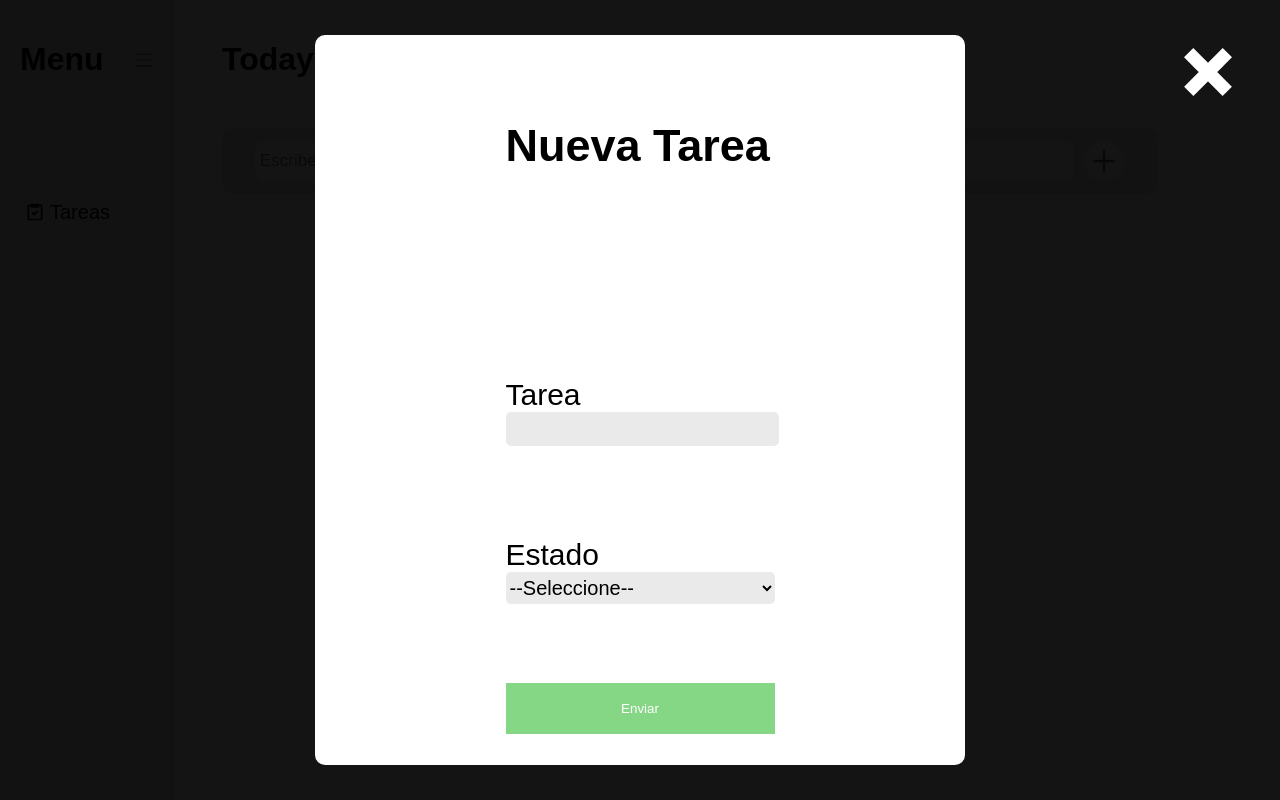
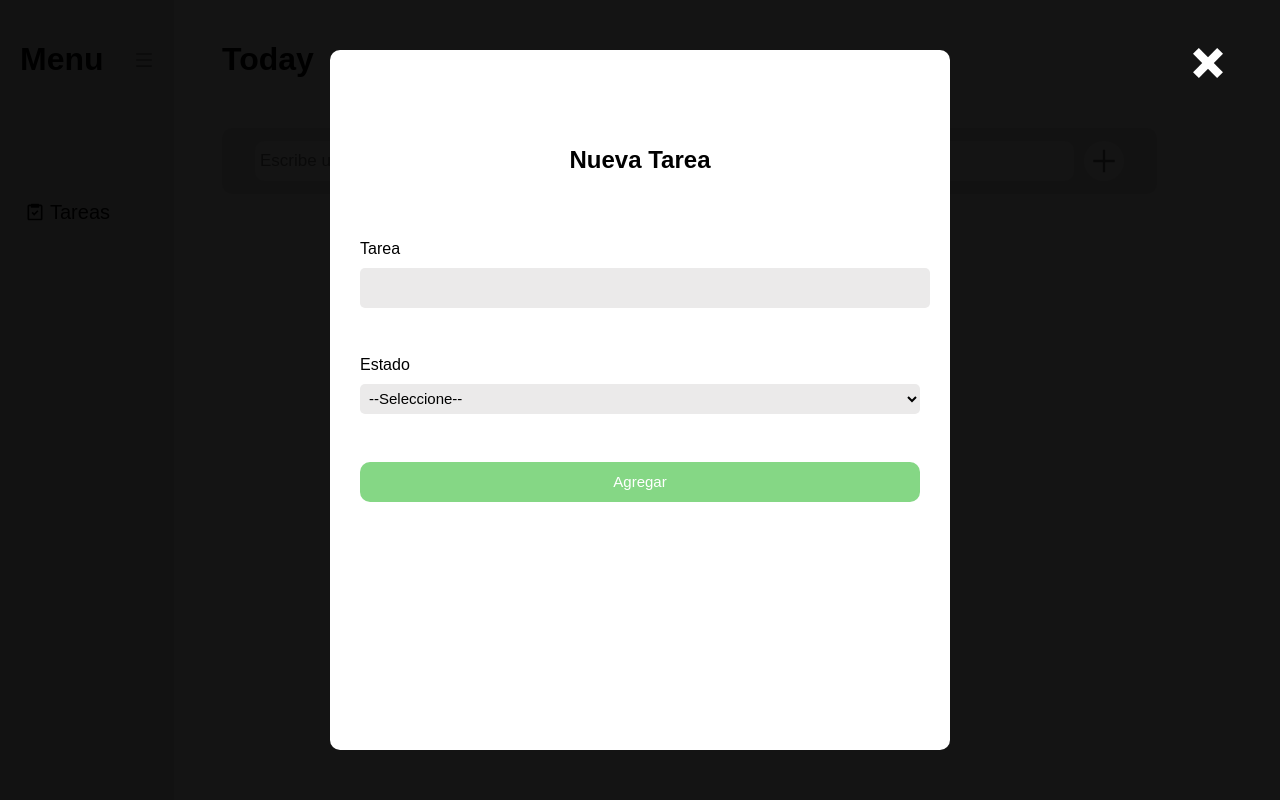
Before and after one commit to yurikt13/lista-tareas-front, a React (Vite) app: page / in a window 1280 px wide. Both pictures are taken after a click on the icon 1103 px from the left and 161 px from the top of the page. Built offline with nearby package versions, Linux system fonts and the light colour scheme.

Commit message:
Actualizando cambios front

```diff
--- a/src/components/tasks/MessageError.jsx
+++ b/src/components/tasks/MessageError.jsx
@@ -1,6 +1,6 @@
-const MessageError = ({ setError }) => {
+const MessageError = ({error}) => {
     return (
-        <div className={setError ? 'conError' : 'sinError'}>Todos los campos son obligatorios.</div >
+        <div className={error ? 'conError' : 'sinError'}>Todos los campos son obligatorios.</div >
     )
 }
 export default MessageError
--- a/src/components/tasks/createTask.jsx
+++ b/src/components/tasks/createTask.jsx
@@ -10,30 +10,25 @@ const createTask = ({ setModal, tarea, setTarea }) => {
 
   const handleSubmit = e => {
     e.preventDefault();
-    if (estado.includes != '') {
+    if (tarea === '' || estado === '') {
       setError(true)
     } else {
       setError(false)
     }
-
   }
 
   return ReactDOM.createPortal(
     <div className="modal">
       <div className="cerrar-modal">
         <img
+          className="icon-cerrar-modal"
           src={cerrarModal}
           onClick={() => setModal(false)}
         ></img>
       </div>
       <form onSubmit={handleSubmit} className="form-task" >
         <div>
-          <h2>Nueva Tarea</h2>
-        </div>
-        <div>
-          {error && <MessageError
-            setError={setError}
-          />}
+          <h2 className="title-nueva-tarea">Nueva Tarea</h2>
         </div>
         <div className="campo">
           <label>Tarea</label>
@@ -59,11 +54,16 @@ const createTask = ({ setModal, tarea, setTarea }) => {
           </select>
         </div>
 
-        <input
-          className="btn-crear-tarea"
-          type="submit"
-          value="Enviar"
-        />
+        <div>
+          <input
+            type="submit"
+            className="btn-crear-tarea"
+            value="Agregar"
+          />
+        </div>
+        <div>
+          {<MessageError error={error} />}
+        </div>
       </form>
     </div>, document.getElementById("modal")
   )
--- a/src/styles/App.css
+++ b/src/styles/App.css
@@ -33,17 +33,22 @@ body {
     width: 100%;
 }
 
+.icon-cerrar-modal {
+    height: 30px;
+}
+
 .campo {
-    margin-bottom: 1rem;
-    height: 40%;
+    margin-bottom: 3rem;
     width: 100%;
 }
 
 .input-crear-tarea,
 .select-crear-tarea {
-    font-size: 20px;
+    margin-top: 10px;
+    padding: 5px;
+    font-size: 15px;
     width: 100%;
-    height: 50%;
+    height: 30px;
     border-radius: 5px;
     border: solid #ebeaea;
     background-color: #ebeaea;
@@ -52,29 +57,39 @@ body {
     border: none;
 }
 
+.form-task {
+    display: inline-block;
+    font-family: Arial, Helvetica, sans-serif;
+    background-color: white;
+    height: 80%;
+    width: 70vh;
+    padding: 30px;
+    border-radius: 10px;
+    align-items: center;
+    justify-content: center;
+}
+
+.title-nueva-tarea {
+    display: flex;
+    align-items: center;
+    justify-content: center;
+    height: 120px;
+}
+
 .btn-crear-tarea {
+    font-size: 15px;
+    margin-bottom: 15px;
     color: white;
     width: 100%;
-    height: 50%;
+    height: 40px;
     background-color: rgb(133, 215, 133);
     border: none;
+    border-radius: 10px;
 }
+
 .btn-crear-tarea:hover {
     background-color: rgb(84, 187, 84);
-}
-
-
-.form-task {
-    font-family: Arial, Helvetica, sans-serif;
-    font-size: 30px;
-    background-color: white;
-    height: 90%;
-    width: 50%;
-    padding: 5px;
-    display: grid;
-    justify-content: center;
-    align-items: center;
-    border-radius: 10px;
+    border: none;
 }
 
 .container-app {
@@ -234,9 +249,20 @@ body {
     color: red;
 }
 
-.error {
+.conError {
+    height: 30%;
     background-color: rgb(207, 71, 71);
     color: white;
     padding: 20px;
     font-size: 20px;
+    visibility: visible;
 }
+
+.sinError {
+    height: 30%;
+    background-color: rgb(207, 71, 71);
+    color: white;
+    padding: 20px;
+    font-size: 20px;
+    visibility: hidden;
+}
--- a/src/view/Home.jsx
+++ b/src/view/Home.jsx
@@ -14,7 +14,6 @@ const Home = () => {
         fetch("http://localhost:3000/")
             .then((response) => response.json())
             .then((responseData) => {
-                console.log(responseData)
                 setData(responseData)
             })
     }, []);
```
